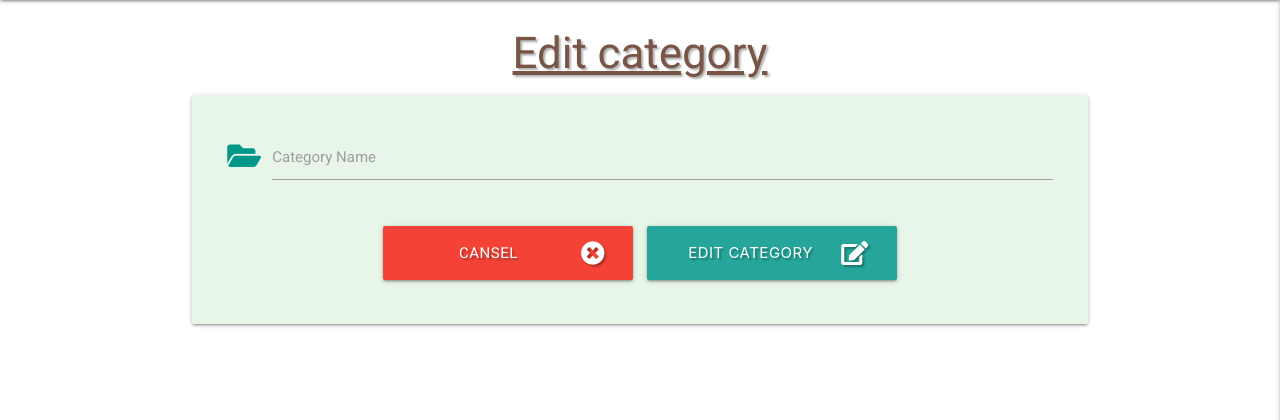
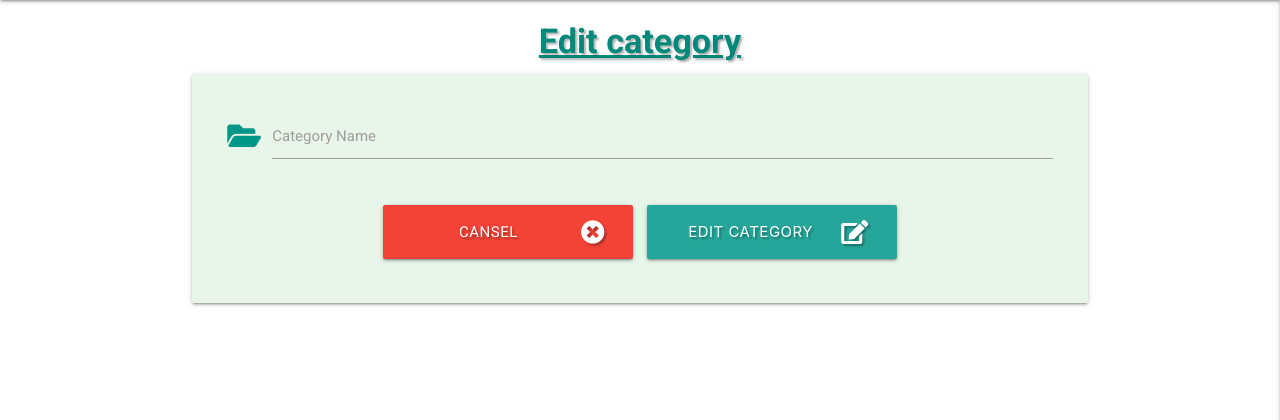
Before and after one commit to manell0/MileStone-3-Book-Review, a Flask app: template templates/edit_category.html in a window 1280 px wide. Shown: the part 64-484 px from the top of the page. Run offline with Flask 2, Linux system fonts and the light colour scheme; the template is opened without the code that fills it, so the values that code supplies are empty; some libraries are stand-ins or nearby versions.

Commit message:
Add comments

```diff
--- a/templates/edit_category.html
+++ b/templates/edit_category.html
@@ -1,12 +1,8 @@
 {% extends "base.html" %}
-
 {% block content %}
-
-    <h3 class="brown-text under-line center-align text-shadow">Edit category</h3>
-
+<h4 class="teal-text text-darken-1 under-line bolder center-align text-shadow">Edit category</h4>
 <div class="row card-panel green lighten-5">
     <form class="col s12" method="POST" action="{{ url_for('edit_category', category_id=category._id) }}">
-
         <!-- Book Name -->
         <div class="row">
             <div class="input-field col s12">
@@ -16,7 +12,6 @@
                 <label for="category_name">Category Name</label>
             </div>
         </div>
-
         <!-- submit button -->
         <div class="row">
             <div class="col s12 center-align">
@@ -30,5 +25,4 @@
         </div>
     </form>
 </div>
-
 {% endblock %}
```
Lines whose indentation alone changed are shown as unchanged.
